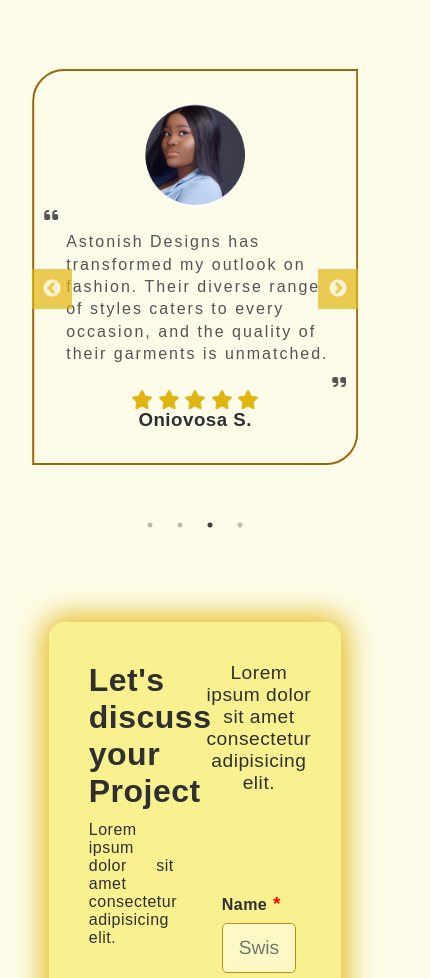
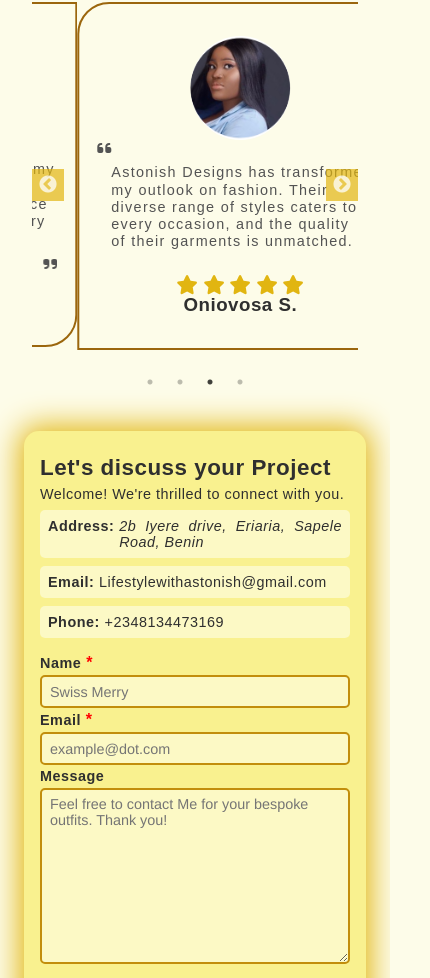
Before and after one commit to Kemi-Oluwadahunsi/Astonish-Designs, a React (Vite) app: page / in a window 390 px wide. Shown: the part 3189-4167 px from the top of the page, 430 px wide, since content can reach past the window. Built offline with nearby package versions, Linux system fonts and the light colour scheme.

Commit message:
styling: creating responsive design for mobile view

```diff
--- a/src/components/Catalogue/catalogue.scss
+++ b/src/components/Catalogue/catalogue.scss
@@ -157,7 +157,7 @@
     }
 
     @include mobile {
-      width: 60%;
+      width: 70%;
       font-size: 1rem;
       margin: auto;
 
--- a/src/components/Contact/Contact.jsx
+++ b/src/components/Contact/Contact.jsx
@@ -29,14 +29,17 @@
     }
   };
   return (
-    <div ref={ref}  id="contact">
+    <div ref={ref} id="contact">
       {!close && (
         <div className="contactContainer">
           <div className="contactBody">
             <div className="leftContact">
               <div className="connection">
                 <h2>Let&apos;s discuss your Project</h2>
-                <p>Lorem ipsum dolor sit amet consectetur adipisicing elit.</p>
+                <p>
+                  Welcome! We&apos;re thrilled to connect
+                  with you.
+                </p>
               </div>
               <div className="location">
                 <div className="iconDiv">
@@ -53,7 +56,7 @@
                   <FontAwesomeIcon icon={faLocationDot} />
                 </div>
                 <div className="address">
-                  <p className="locationType">Send Email:</p>
+                  <p className="locationType">Email:</p>
                   <a href="mailto:lifestylewithastonish@gmail.com">
                     Lifestylewithastonish@gmail.com
                   </a>
@@ -112,7 +115,7 @@
               <p className="rightStart">
                 Lorem ipsum dolor sit amet consectetur adipisicing elit.
               </p>
-              <form action="">
+              <form>
                 <label htmlFor="Name" className="required">
                   Name
                 </label>
@@ -121,6 +124,7 @@
                   name="name"
                   required
                   placeholder="Swiss Merry"
+                  autoComplete="name"
                   // value={formData.name}
                   // onChange={handleChange}
                 />
@@ -132,6 +136,7 @@
                   name="email"
                   required
                   placeholder="example@dot.com"
+                  autoComplete="email"
                   // value={formData.email}
                   // onChange={handleChange}
                 />
@@ -141,6 +146,7 @@
                   name="message"
                   rows="10"
                   placeholder="Feel free to contact Me for your bespoke outfits. Thank you!"
+                  autoComplete="message"
                   // value={formData.message}
                   // onChange={handleChange}
                 />
@@ -154,7 +160,7 @@
         </div>
       )}
     </div>
-);
+  );
 });
 Contact.displayName = "Contact";
 Contact.propTypes = {
--- a/src/components/Contact/contact.scss
+++ b/src/components/Contact/contact.scss
@@ -1,3 +1,5 @@
+@import "../../App.scss";
+
 .contactContainer {
   padding: 0 4rem;
   display: flex;
@@ -5,6 +7,11 @@
   justify-content: center;
   height: 80dvh;
   position: relative;
+
+  @include mobile {
+    height: auto;
+    padding: 0 1.5rem;
+  }
 
   .contactBody {
     display: flex;
@@ -19,19 +26,46 @@
     top: 2rem;
     box-shadow: 0 0 30px 5px #e1b611;
 
+    @include mobile {
+      flex-direction: column;
+      width: 100%;
+      padding: 1.5rem 1rem 1rem 1rem;
+      gap: 1rem;
+      position: relative;
+    }
+
     .leftContact {
       display: flex;
       flex-direction: column;
       gap: 2rem;
       width: 40%;
 
+      @include mobile {
+        width: 100%;
+        gap: .5rem;
+      }
+
       .connection {
         display: flex;
         flex-direction: column;
         gap: 0.7rem;
 
+        @include mobile {
+          gap: 0.3rem;
+        }
+
         h2 {
           font-size: 2rem;
+
+          @include mobile {
+            font-size: 1.4rem;
+          }
+        }
+
+        p {
+          @include mobile {
+            font-size: 0.9rem;
+          }
         }
       }
       .location:hover,
@@ -51,11 +85,20 @@
         border-radius: 5px;
         cursor: pointer;
 
+        @include mobile {
+          padding: 0.5em;
+          gap: 0;
+        }
+
         .location:hover,
         .mail:hover,
         .phone:hover {
           transform: scale(1.05);
           box-shadow: 1px 1px 5px #6d4216;
+
+          @include mobile {
+            display: none;
+          }
         }
 
         .iconDiv {
@@ -68,6 +111,10 @@
           border-radius: 5px;
           color: #c28e0c;
 
+          @include mobile {
+            display: none;
+          }
+
           &:hover {
             background-color: #f1cf1e;
           }
@@ -79,9 +126,31 @@
           gap: 0.5em;
           color: #2f2f2f;
 
+          @include mobile {
+            flex-direction: row;
+            gap: 0.3em;
+            width: 100%;
+
+            address {
+              font-size: .9rem;
+            }
+
+            a {
+              font-size: .9rem;
+            }
+
+            p {
+              font-size: 0.9rem;
+            }
+          }
+
           .locationType {
             font-weight: bold;
             font-family: Arial, Helvetica, sans-serif;
+
+            @include mobile {
+              font-size: .9rem;
+            }
           }
         }
       }
@@ -92,8 +161,14 @@
         color: #c28e0c;
         padding: 1rem;
 
+        @include mobile {
+          display: none;
+        }
+
         .facebook,
-        .instagram, .xTwitter, .linkedin {
+        .instagram,
+        .xTwitter,
+        .linkedin {
           padding: 0.5rem;
           border-radius: 5px;
         }
@@ -116,9 +191,18 @@
       justify-content: center;
       width: 50%;
 
+      @include mobile {
+        width: 100%;
+        gap: .5rem;
+      }
+
       .rightStart {
         text-align: center;
         font-size: 1.2rem;
+
+        @include mobile {
+         display: none;
+        }
       }
 
       form {
@@ -126,31 +210,51 @@
         flex-direction: column;
         margin: auto;
         width: 70%;
-        gap: .5rem;
+        gap: 0.5rem;
+
+        @include mobile {
+          width: 100%;
+          gap: 0.2rem;
+        }
 
         input,
         textarea {
           padding: 0.8rem 1rem;
           background-color: #fcf9c5;
-          border: 1px solid #c28e0c;
+          border: 2px solid #c28e0c;
           color: #402208;
           border-radius: 5px;
           font-size: 1.2rem;
+
+          @include mobile {
+            font-size: 0.9rem;
+            padding: .4rem .5rem;
+          }
         }
 
-        label{
+        label {
           font-weight: bold;
+
+          @include mobile {
+            font-size: 0.9rem;
+          }
         }
 
         .required::after {
-        content: ' *';
-        color: red;
-        font-size: 1.2rem;
-      }
+          content: " *";
+          color: red;
+          font-size: 1.2rem;
 
-        input:focus, textarea:focus {
-                border-color: #e1b611;
-            }
+          @include mobile {
+            font-size: 1rem;
+          }
+        }
+
+        input:focus,
+        textarea:focus {
+          outline: #c28e0c;
+          border: 1px solid #c28e0c;
+        }
         button {
           padding: 0.7rem;
           border: none;
@@ -163,6 +267,12 @@
           cursor: pointer;
           border-radius: 5px;
           margin-top: 1rem;
+
+          @include mobile {
+            font-size: 1.1rem;
+            padding: .5rem;
+            width: 100%;
+          }
         }
       }
     }
--- a/src/components/Footer/Footer.jsx
+++ b/src/components/Footer/Footer.jsx
@@ -11,10 +11,8 @@
   return (
     <div className="footer">
       <div className="firstFooter">
-        <div className="logoSpace">
-          <div className="logoOriginal">
-            <img src="/images/logoOriginal.jpg" alt="logo" width={100} />
-          </div>
+        <div className="logoOriginal">
+          <img src="/images/logoOriginal.jpg" alt="logo" width={100} />
         </div>
 
         <div className="footerLinks">
@@ -39,7 +37,6 @@
               <li>Fashionista</li>
             </a>
           </ul>
-
         </div>
       </div>
 
--- a/src/components/Footer/footer.scss
+++ b/src/components/Footer/footer.scss
@@ -1,9 +1,15 @@
+@import "../../App.scss";
+
 .footer {
   background-color: #805113;
   display: flex;
   flex-direction: column;
   padding: 5rem 0 0 0;
 
+  @include mobile {
+
+    margin: auto;
+  }
 
   .firstFooter {
     display: flex;
@@ -11,12 +17,21 @@
     padding: 0 4rem 2rem 4rem;
     border-bottom: 1px solid #9b660d;
 
-    .logoSpace {
+    @include mobile {
+      flex-direction: column;
+      padding: 0 2rem 1rem 2rem;
+    }
 
-        .logoOriginal > img {
-            border-radius: 50%;
-        }
+    .logoOriginal {
+      @include mobile {
+        // text-align: center;
+        display: none;
+      }
+
     }
+    .logoOriginal > img {
+        border-radius: 50%;
+      }
 
     .footerLinks {
       width: 60%;
@@ -24,6 +39,10 @@
       justify-content: center;
       gap: 2rem;
 
+      @include mobile {
+        width: 100%;
+        flex-direction: column;
+      }
 
       ul {
         display: flex;
@@ -31,6 +50,12 @@
         flex-direction: column;
         width: 80%;
         gap: 2rem;
+
+        @include mobile {
+          width: 100%;
+          justify-content: start;
+          gap: 1rem;
+        }
 
         li {
           list-style: none;
@@ -43,11 +68,18 @@
           color: #f9f08f;
           cursor: pointer;
 
+          @include mobile {
+            font-size: 1rem;
+          }
 
           &:hover {
             text-decoration: underline;
             text-decoration-color: #f1cf1e;
             text-decoration-thickness: 5px;
+
+            @include mobile {
+              display: none;
+            }
           }
         }
       }
@@ -61,9 +93,17 @@
     align-items: center;
     padding: 1rem 0;
 
+    @include mobile {
+      padding: .5rem 0;
+    }
+
     .rights {
-       color: #f5e24f;
-       font-size: 1rem;
+      color: #f5e24f;
+      font-size: 1rem;
+
+      @include mobile {
+        font-size: .7rem;
+      }
     }
   }
 }
--- a/src/components/Testimonials/Testimonial.jsx
+++ b/src/components/Testimonials/Testimonial.jsx
@@ -128,8 +128,6 @@
                     Astonish Designs has transformed my outlook on fashion.
                     Their diverse range of styles caters to every occasion, and
                     the quality of their garments is unmatched.
-                    {/* I&aposm constantly
-                receiving compliments whenever I wear their pieces! */}
                   </p>
                   <FontAwesomeIcon icon={faQuoteRight} className="rightQuote" />
                 </div>
@@ -159,7 +157,7 @@
                     I&apos;ve been a loyal customer of Astonish Designs for
                     years, and I can confidently say that their commitment to
                     excellence never wavers, their collections always leave me
-                    feeling stylish and empowered.
+                    feeling great.
                   </p>
                   <FontAwesomeIcon icon={faQuoteRight} className="rightQuote" />
                 </div>
--- a/src/components/Testimonials/testimonies.scss
+++ b/src/components/Testimonials/testimonies.scss
@@ -4,7 +4,7 @@
   height: 100dvh;
   display: flex;
   flex-direction: column;
-  gap: .2rem;
+  gap: 0.2rem;
   text-align: center;
   align-items: center;
   justify-content: center;
@@ -32,45 +32,8 @@
 
     @include tablet {
       width: 100%;
+      padding: 3rem 0;
 
-      .eachTestimony {
-        width: 100%;
-
-        img {
-          width: 100%;
-          height: auto;
-        }
-      }
-
-      .slick-slider {
-        margin: 0 auto;
-        width: 100%;
-        //   max-width: 850px; /* Adjust as needed */
-      }
-
-      .slick-prev,
-      .slick-next {
-        position: absolute;
-        top: 50%;
-        transform: translateY(-50%);
-        width: 2.5rem;
-        height: 2.5rem;
-        background-color: rgba(225, 181, 17, 0.7);
-        border: none;
-        cursor: pointer;
-        z-index: 1;
-      }
-
-      .slick-prev {
-        left: 0;
-      }
-
-      .slick-next {
-        right: 0;
-      }
-    }
-
-    @include mobile {
        .singlePictures {
         width: fit-content;
       }
@@ -103,6 +66,39 @@
       }
     }
 
+    @include mobile {
+        padding: 2rem 0;
+      .singlePictures {
+        width: fit-content;
+      }
+
+      .slick-slider {
+        margin: 0 auto;
+        width: 100%;
+      }
+
+      .slick-prev,
+      .slick-next {
+        position: absolute;
+        top: 50%;
+        transform: translateY(-50%);
+        width: 2rem;
+        height: 2rem;
+        background-color: rgba(225, 181, 17, 0.7);
+        border: none;
+        cursor: pointer;
+        z-index: 1;
+      }
+
+      .slick-prev {
+        left: 0;
+      }
+
+      .slick-next {
+        right: 0;
+      }
+    }
+
     .eachTestimony {
       width: 23%;
       display: flex;
@@ -113,20 +109,32 @@
       border-bottom-right-radius: 2rem;
       padding: 2rem 1rem;
 
+      @include mobile {
+        width: 100%;
+      }
+
       .testimony {
         display: flex;
         flex-direction: column;
         justify-content: start;
-            gap: .5rem;
+        gap: 0.5rem;
         color: rgb(83, 83, 83);
         font-family: "La Belle Aurore";
 
         .leftQuote {
           margin-left: -18rem;
+
+          @include mobile {
+            margin-left: -17rem;
+          }
         }
 
         .rightQuote {
           margin-right: -18rem;
+
+          @include mobile {
+            margin-right: -17rem;
+          }
         }
 
         .testimonialParagraph {
@@ -135,13 +143,21 @@
           text-align: start;
           text-wrap: balance;
           padding-left: 1rem;
+
+          @include mobile {
+            line-height: 1.2;
+            letter-spacing: 1.3px;
+            font-size: 0.9em;
+            // text-align: justify;
+            text-wrap: balance;
+          }
         }
       }
 
       .stars {
         color: #e1b511;
         display: flex;
-            gap: .3rem;
+        gap: 0.3rem;
         align-items: center;
         justify-content: center;
         font-size: 1.2rem;
@@ -152,7 +168,5 @@
         margin: auto;
       }
     }
-
-
   }
 }
```
Lines whose indentation alone changed are shown as unchanged.
